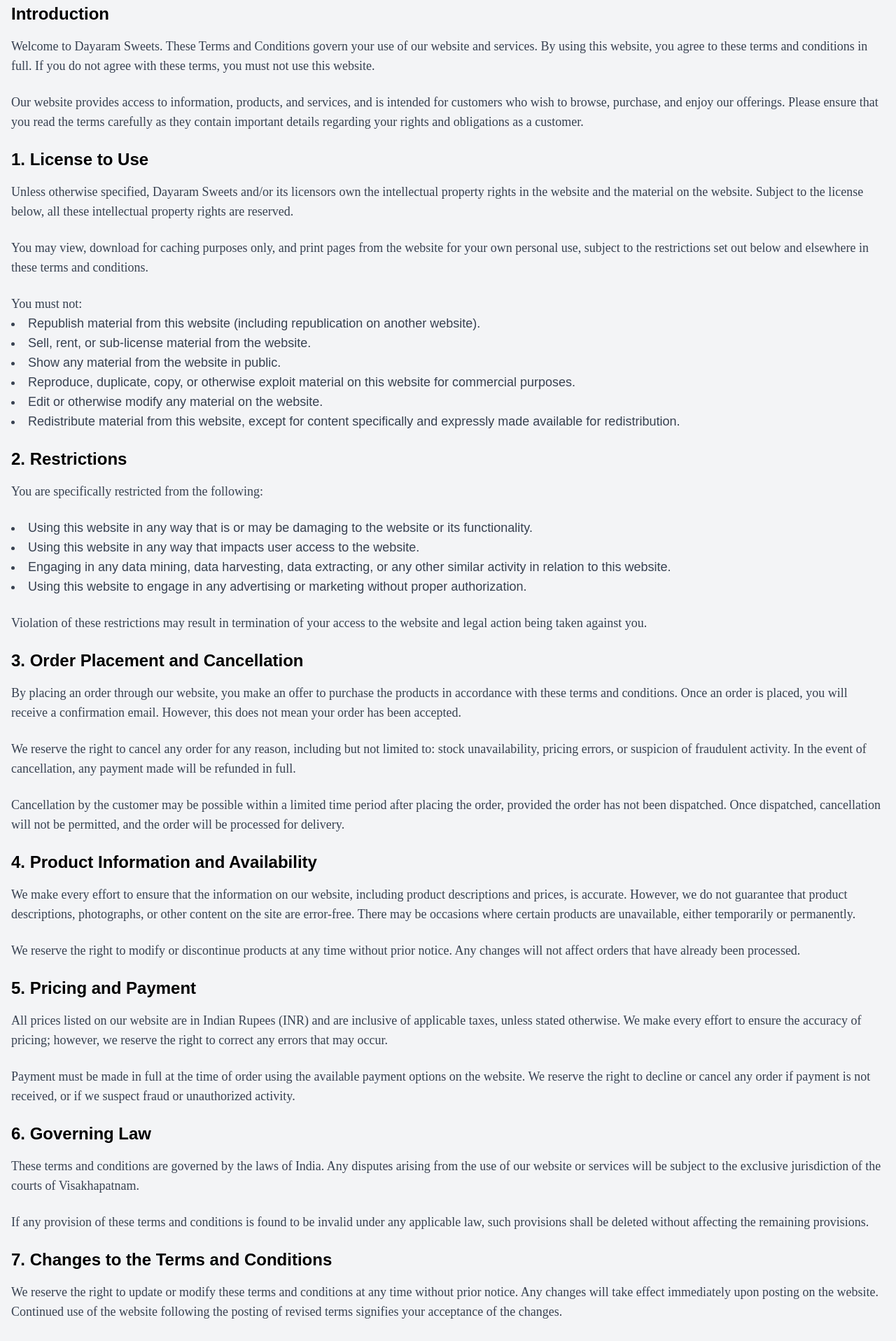
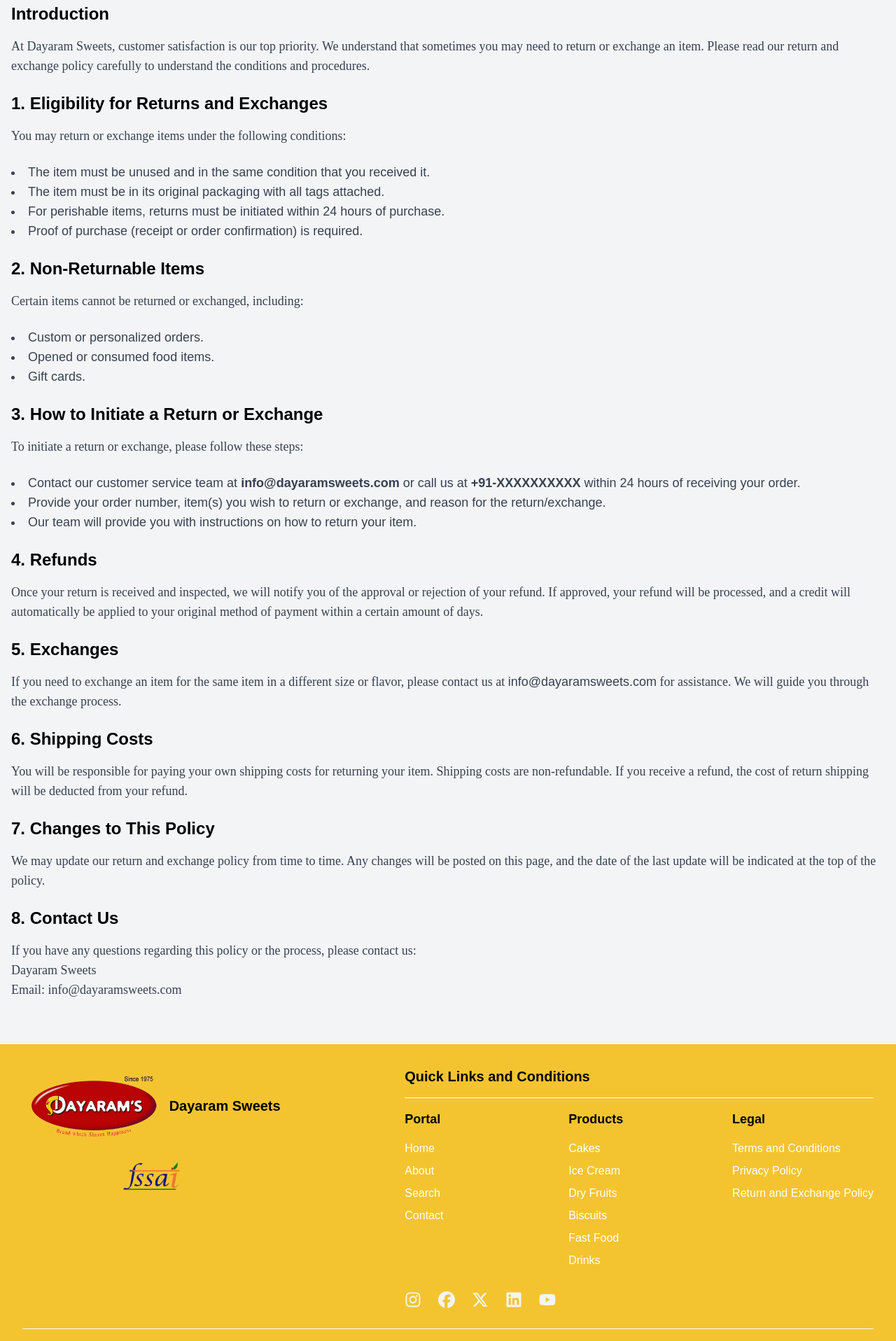
Before and after one commit to Shyamanth004/Dayaram, a React (Create React App) app: page /returnandexchange in a window 1280 px wide. Shown: the part 300-2216 px from the top of the page at 70% size. Built offline with nearby package versions, Linux system fonts and the light colour scheme.

Commit message:
First commit

```diff
--- a/src/Pages/ReturnAndExchange.js
+++ b/src/Pages/ReturnAndExchange.js
@@ -2,7 +2,7 @@
 import Navbar from "../Components/Navbar";
 import Footer from "../Components/Footer";
 
-const TermsAndConditions = () => {
+const ReturnExchangePolicy = () => {
   const [scrollNav, setScrollNav] = useState(false);
 
   const changeNavBackground = () => {
@@ -28,94 +28,69 @@
       <Navbar />
       <div className="min-h-screen bg-gray-100">
         <div className="py-24 bg-[#F4C430]">
-          <h2 className="permanent-marker-regular text-3xl sm:text-3xl lg:text-5xl font-bold text-center">Terms and Conditions</h2>
+          <h2 className="permanent-marker-regular text-3xl sm:text-3xl lg:text-5xl font-bold text-center">Return and Exchange Policy</h2>
         </div>
 
         <section className="py-16 max-w-7xl mx-auto px-4">
           <h3 className="text-2xl font-bold mb-4">Introduction</h3>
           <p className="playpen-sans-text text-lg text-gray-700 mb-6">
-            Welcome to Dayaram Sweets. These Terms and Conditions govern your use of our website and services. By using this website, you agree to these terms and conditions in full. If you do not agree with these terms, you must not use this website.
-          </p>
-          <p className="playpen-sans-text text-lg text-gray-700 mb-6">
-            Our website provides access to information, products, and services, and is intended for customers who wish to browse, purchase, and enjoy our offerings. Please ensure that you read the terms carefully as they contain important details regarding your rights and obligations as a customer.
+            At Dayaram Sweets, customer satisfaction is our top priority. We understand that sometimes you may need to return or exchange an item. Please read our return and exchange policy carefully to understand the conditions and procedures.
           </p>
 
-          <h3 className="text-2xl font-bold mb-4">1. License to Use</h3>
+          <h3 className="text-2xl font-bold mb-4">1. Eligibility for Returns and Exchanges</h3>
           <p className="playpen-sans-text text-lg text-gray-700 mb-6">
-            Unless otherwise specified, Dayaram Sweets and/or its licensors own the intellectual property rights in the website and the material on the website. Subject to the license below, all these intellectual property rights are reserved.
+            You may return or exchange items under the following conditions:
           </p>
+          <ul className="list-disc list-inside mb-6 text-lg text-gray-700">
+            <li>The item must be unused and in the same condition that you received it.</li>
+            <li>The item must be in its original packaging with all tags attached.</li>
+            <li>For perishable items, returns must be initiated within 24 hours of purchase.</li>
+            <li>Proof of purchase (receipt or order confirmation) is required.</li>
+          </ul>
+
+          <h3 className="text-2xl font-bold mb-4">2. Non-Returnable Items</h3>
           <p className="playpen-sans-text text-lg text-gray-700 mb-6">
-            You may view, download for caching purposes only, and print pages from the website for your own personal use, subject to the restrictions set out below and elsewhere in these terms and conditions.
+            Certain items cannot be returned or exchanged, including:
           </p>
+          <ul className="list-disc list-inside mb-6 text-lg text-gray-700">
+            <li>Custom or personalized orders.</li>
+            <li>Opened or consumed food items.</li>
+            <li>Gift cards.</li>
+          </ul>
+
+          <h3 className="text-2xl font-bold mb-4">3. How to Initiate a Return or Exchange</h3>
           <p className="playpen-sans-text text-lg text-gray-700 mb-6">
-            You must not:
-            <ul className="list-disc list-inside mb-6">
-              <li>Republish material from this website (including republication on another website).</li>
-              <li>Sell, rent, or sub-license material from the website.</li>
-              <li>Show any material from the website in public.</li>
-              <li>Reproduce, duplicate, copy, or otherwise exploit material on this website for commercial purposes.</li>
-              <li>Edit or otherwise modify any material on the website.</li>
-              <li>Redistribute material from this website, except for content specifically and expressly made available for redistribution.</li>
-            </ul>
+            To initiate a return or exchange, please follow these steps:
+          </p>
+          <ul className="list-disc list-inside mb-6 text-lg text-gray-700">
+            <li>Contact our customer service team at <strong>info@dayaramsweets.com</strong> or call us at <strong>+91-XXXXXXXXXX</strong> within 24 hours of receiving your order.</li>
+            <li>Provide your order number, item(s) you wish to return or exchange, and reason for the return/exchange.</li>
+            <li>Our team will provide you with instructions on how to return your item.</li>
+          </ul>
+
+          <h3 className="text-2xl font-bold mb-4">4. Refunds</h3>
+          <p className="playpen-sans-text text-lg text-gray-700 mb-6">
+            Once your return is received and inspected, we will notify you of the approval or rejection of your refund. If approved, your refund will be processed, and a credit will automatically be applied to your original method of payment within a certain amount of days.
           </p>
 
-          <h3 className="text-2xl font-bold mb-4">2. Restrictions</h3>
+          <h3 className="text-2xl font-bold mb-4">5. Exchanges</h3>
           <p className="playpen-sans-text text-lg text-gray-700 mb-6">
-            You are specifically restricted from the following:
-          </p>
-          <ul className="list-disc list-inside mb-6 text-lg text-gray-700">
-            <li>Using this website in any way that is or may be damaging to the website or its functionality.</li>
-            <li>Using this website in any way that impacts user access to the website.</li>
-            <li>Engaging in any data mining, data harvesting, data extracting, or any other similar activity in relation to this website.</li>
-            <li>Using this website to engage in any advertising or marketing without proper authorization.</li>
-          </ul>
-          <p className="playpen-sans-text text-lg text-gray-700 mb-6">
-            Violation of these restrictions may result in termination of your access to the website and legal action being taken against you.
+            If you need to exchange an item for the same item in a different size or flavor, please contact us at <strong>info@dayaramsweets.com</strong> for assistance. We will guide you through the exchange process.
           </p>
 
-          <h3 className="text-2xl font-bold mb-4">3. Order Placement and Cancellation</h3>
+          <h3 className="text-2xl font-bold mb-4">6. Shipping Costs</h3>
           <p className="playpen-sans-text text-lg text-gray-700 mb-6">
-            By placing an order through our website, you make an offer to purchase the products in accordance with these terms and conditions. Once an order is placed, you will receive a confirmation email. However, this does not mean your order has been accepted.
-          </p>
-          <p className="playpen-sans-text text-lg text-gray-700 mb-6">
-            We reserve the right to cancel any order for any reason, including but not limited to: stock unavailability, pricing errors, or suspicion of fraudulent activity. In the event of cancellation, any payment made will be refunded in full.
-          </p>
-          <p className="playpen-sans-text text-lg text-gray-700 mb-6">
-            Cancellation by the customer may be possible within a limited time period after placing the order, provided the order has not been dispatched. Once dispatched, cancellation will not be permitted, and the order will be processed for delivery.
+            You will be responsible for paying your own shipping costs for returning your item. Shipping costs are non-refundable. If you receive a refund, the cost of return shipping will be deducted from your refund.
           </p>
 
-          <h3 className="text-2xl font-bold mb-4">4. Product Information and Availability</h3>
+          <h3 className="text-2xl font-bold mb-4">7. Changes to This Policy</h3>
           <p className="playpen-sans-text text-lg text-gray-700 mb-6">
-            We make every effort to ensure that the information on our website, including product descriptions and prices, is accurate. However, we do not guarantee that product descriptions, photographs, or other content on the site are error-free. There may be occasions where certain products are unavailable, either temporarily or permanently.
-          </p>
-          <p className="playpen-sans-text text-lg text-gray-700 mb-6">
-            We reserve the right to modify or discontinue products at any time without prior notice. Any changes will not affect orders that have already been processed.
+            We may update our return and exchange policy from time to time. Any changes will be posted on this page, and the date of the last update will be indicated at the top of the policy.
           </p>
 
-          <h3 className="text-2xl font-bold mb-4">5. Pricing and Payment</h3>
-          <p className="playpen-sans-text text-lg text-gray-700 mb-6">
-            All prices listed on our website are in Indian Rupees (INR) and are inclusive of applicable taxes, unless stated otherwise. We make every effort to ensure the accuracy of pricing; however, we reserve the right to correct any errors that may occur.
-          </p>
-          <p className="playpen-sans-text text-lg text-gray-700 mb-6">
-            Payment must be made in full at the time of order using the available payment options on the website. We reserve the right to decline or cancel any order if payment is not received, or if we suspect fraud or unauthorized activity.
-          </p>
-
-          <h3 className="text-2xl font-bold mb-4">6. Governing Law</h3>
-          <p className="playpen-sans-text text-lg text-gray-700 mb-6">
-            These terms and conditions are governed by the laws of India. Any disputes arising from the use of our website or services will be subject to the exclusive jurisdiction of the courts of Visakhapatnam.
-          </p>
-          <p className="playpen-sans-text text-lg text-gray-700 mb-6">
-            If any provision of these terms and conditions is found to be invalid under any applicable law, such provisions shall be deleted without affecting the remaining provisions.
-          </p>
-
-          <h3 className="text-2xl font-bold mb-4">7. Changes to the Terms and Conditions</h3>
-          <p className="playpen-sans-text text-lg text-gray-700 mb-6">
-            We reserve the right to update or modify these terms and conditions at any time without prior notice. Any changes will take effect immediately upon posting on the website. Continued use of the website following the posting of revised terms signifies your acceptance of the changes.
-          </p>
-
-          <h3 className="text-2xl font-bold mb-4">8. Contact Information</h3>
+          <h3 className="text-2xl font-bold mb-4">8. Contact Us</h3>
           <p className="playpen-sans-text text-lg text-gray-700">
-            For any questions or concerns regarding these terms, feel free to contact us at:
+            If you have any questions regarding this policy or the process, please contact us:
           </p>
           <p className="playpen-sans-text text-lg text-gray-700">
             Dayaram Sweets<br />
@@ -136,4 +111,4 @@
   );
 };
 
-export default TermsAndConditions;
+export default ReturnExchangePolicy;
```
